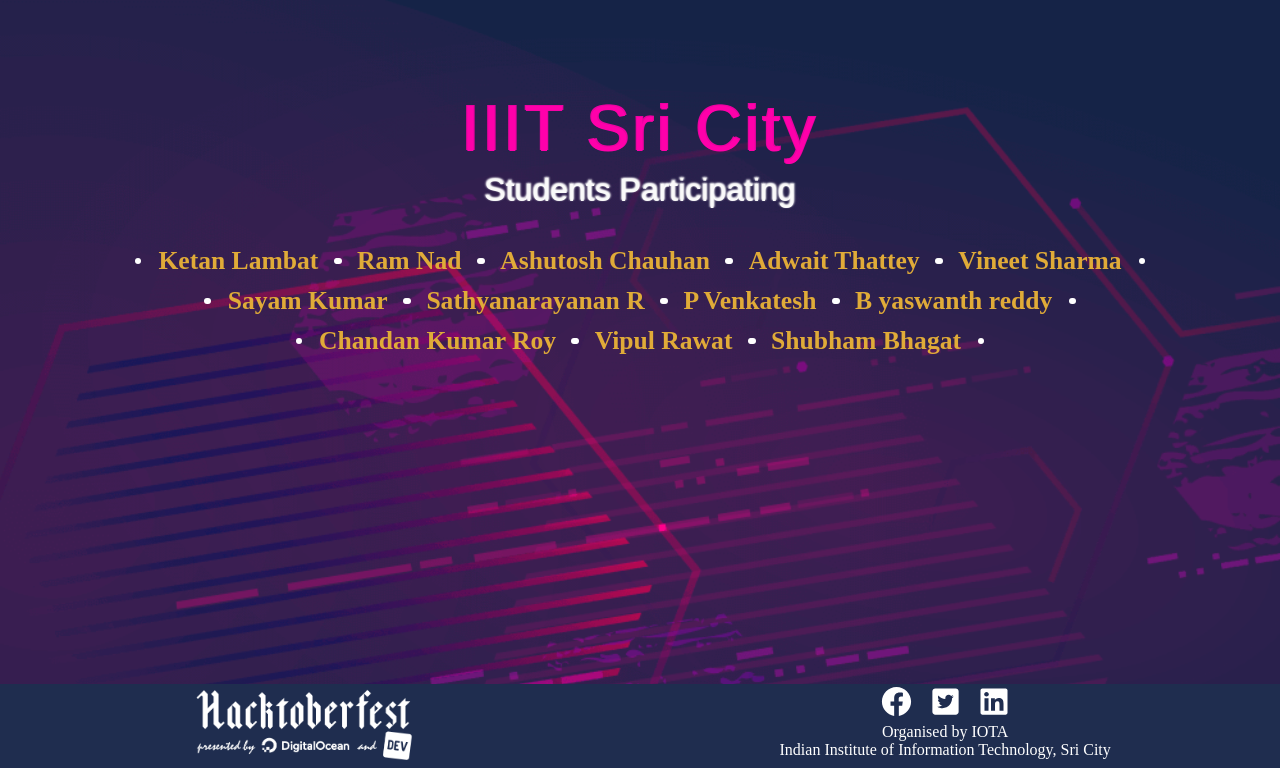
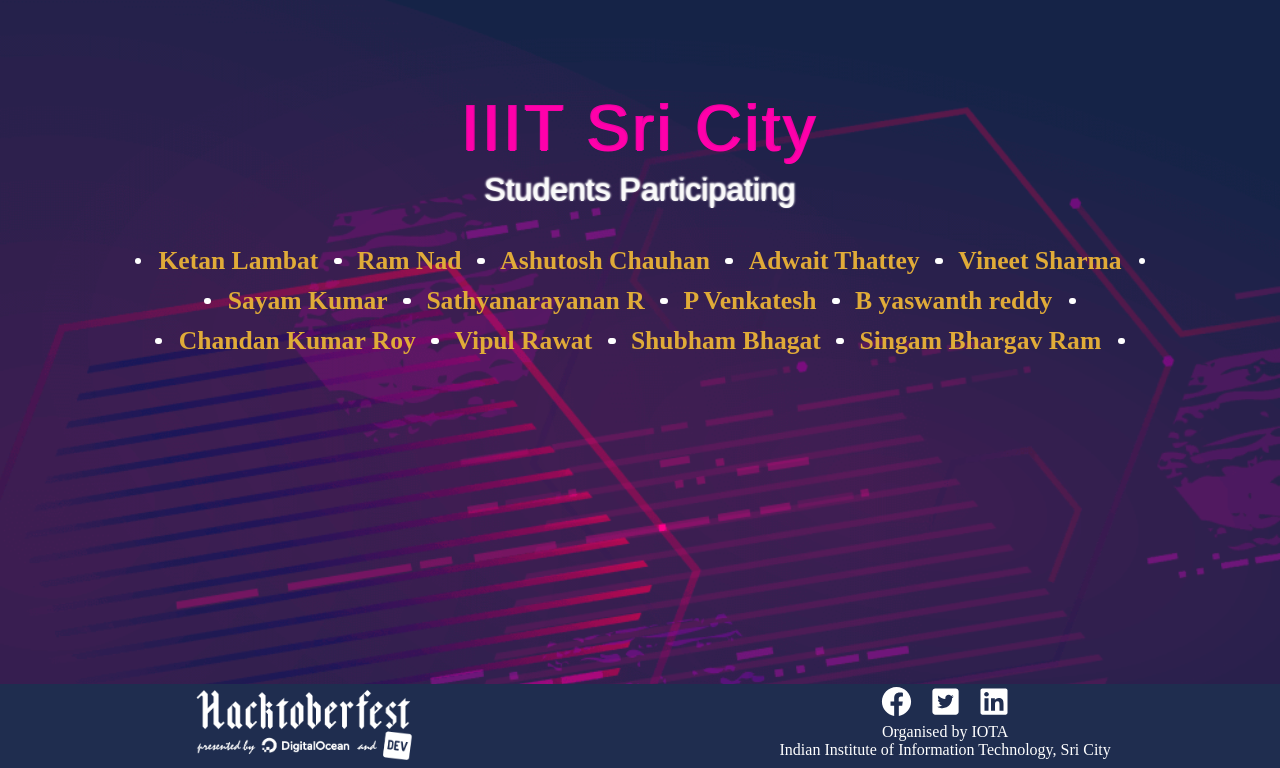
Before and after one commit to Project-Club-IIITS/hacktoberfest2019-participants, a Jekyll site: the page index.html, which Jekyll copies as it is, in a window 1280 px wide, cut to the strip 132-900 px from the top of the page. Built offline with Jekyll 4.4.1, drawn with Linux system fonts in a browser that asks for light colours; some web fonts are replaced.

Commit message:
Adding Bhargav

```diff
--- a/index.html
+++ b/index.html
@@ -58,6 +58,7 @@
                 <li><a href="https://github.com/chandan5362">Chandan Kumar Roy</a></li>
                 <li><a href="https://github.com/VipulRawat008">Vipul Rawat</a></li>
                 <li><a href="https://github.com/CruxBox">Shubham Bhagat</a></li>
+                <li><a href="https://github.com/SBhargav15">Singam Bhargav Ram</a></li>
             </ul>
         </div>
     </div>
```
